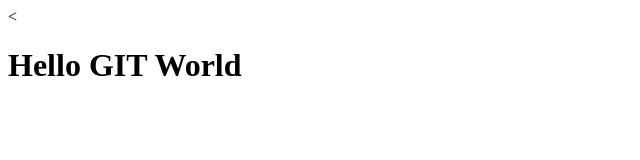
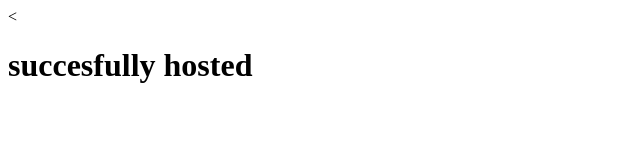
Before and after one commit to sunilayar/myApplications, a plain HTML site: page index.html in a window 1280 px wide. Shown: the whole page, without its empty margins (0-640 px from the left). Drawn offline with Linux system fonts and the light colour scheme.

Commit message:
Update index.html

```diff
--- a/index.html
+++ b/index.html
@@ -5,7 +5,7 @@
     <title>My GIT</title>
   </head>
   <body>
-    <h1>Hello GIT World</h1>
+    <h1>succesfully hosted</h1>
 
     <script type="text/javascript" src="app.js">
 
```
